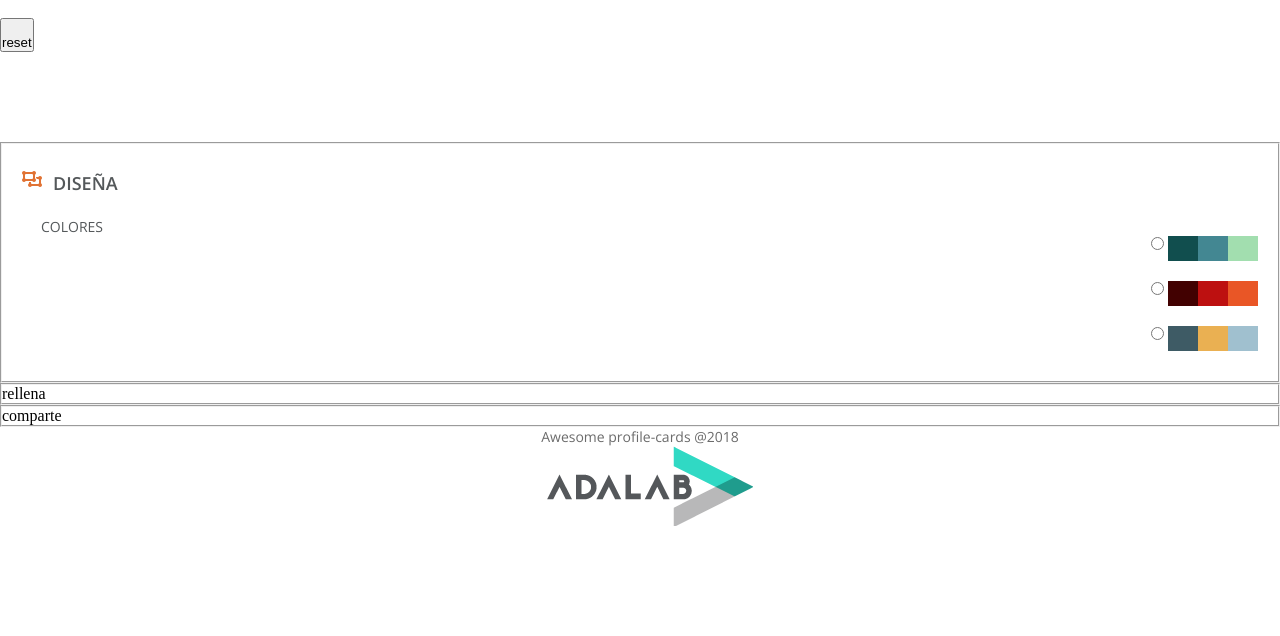
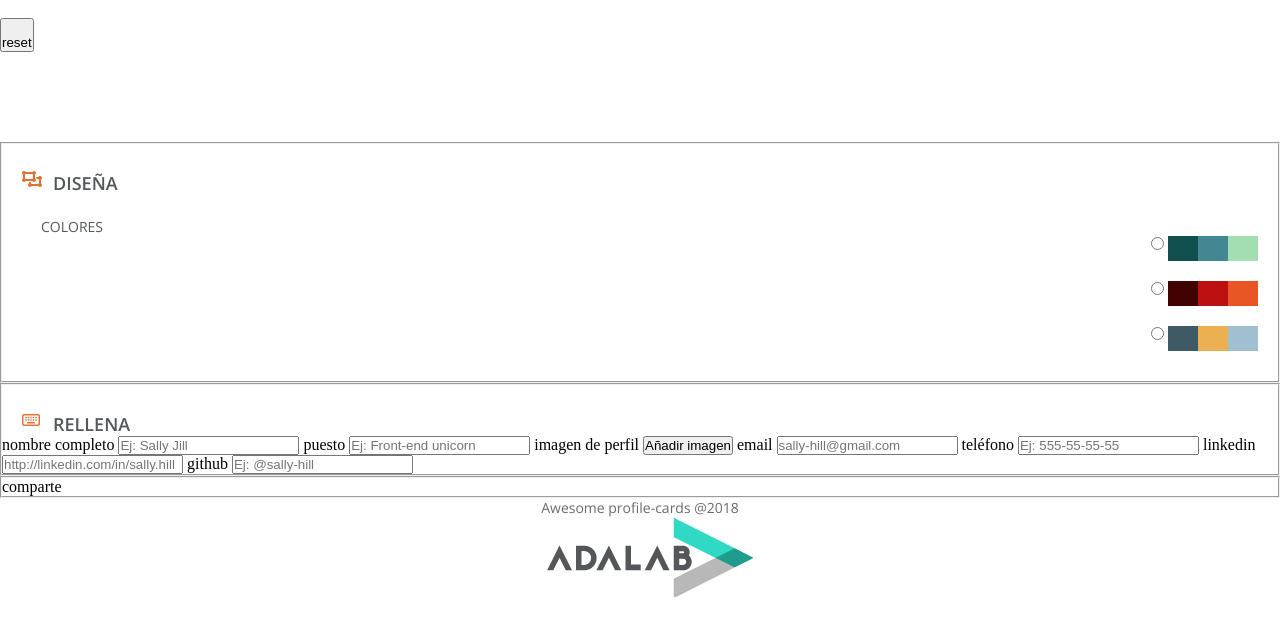
Before and after one commit to Adalab/project-promo-r-module-2-team-6, a website: page src/html/create.html in a window 1280 px wide. Drawn offline with nearby package versions, Linux system fonts and the light colour scheme; files that its build step writes are made by us from their sources; files whose address does not match are found by name.

Commit message:
add form fill

```diff
--- a/src/html/create.html
+++ b/src/html/create.html
@@ -9,8 +9,9 @@
     <link
         href="https://fonts.googleapis.com/css2?family=Merriweather:wght@900&family=Montserrat:wght@400;700&family=Open+Sans:wght@400;600&display=swap"
         rel="stylesheet">
+    <link rel="stylesheet" href="https://cdnjs.cloudflare.com/ajax/libs/font-awesome/6.2.0/css/all.min.css">
     <link rel="stylesheet" href="./assets/css/main.css" />
-    <link rel="stylesheet" href="https://cdnjs.cloudflare.com/ajax/libs/font-awesome/6.2.0/css/all.min.css">
+
 </head>
 
 <body>
--- a/src/html/partials/form-fill.html
+++ b/src/html/partials/form-fill.html
@@ -1 +1,26 @@
-<fieldset>rellena</fieldset>
+<fieldset>
+    <div class="firstContainer">
+        <p><i class="fa-regular fa-keyboard"></i></p>
+        <legend class="title">rellena</legend>
+    </div>
+    <label class="name" for="name">nombre completo</label>
+    <input type="text" id="name" class="inputName" placeholder="Ej: Sally Jill" />
+
+    <label class="job" for="job">puesto</label>
+    <input type="text" id="job" class="inputJob" placeholder="Ej: Front-end unicorn" />
+
+    <label class="img" for="img">imagen de perfil</label>
+    <input type="button" id="img" class="inputImg" value="Añadir imagen" />
+
+    <label class="email" for="email">email</label>
+    <input type="email" id="email" class="inputEmail" placeholder="sally-hill@gmail.com" />
+
+    <label class="tel" for="tel">teléfono</label>
+    <input type="tel" id="tel" class="inputTel" placeholder="Ej: 555-55-55-55" />
+
+    <label class="linkedin" for="linkedin">linkedin</label>
+    <input type="text" id="linkedin" class="inputLinkedin" placeholder="http://linkedin.com/in/sally.hill" />
+
+    <label class="git" for="git">github</label>
+    <input type="git" id="git" class="inputGit" placeholder="Ej: @sally-hill" />
+</fieldset>
--- /dev/null
+++ b/src/scss/layout/_form-fill.scss
@@ -0,0 +1,14 @@
+.firstContainer {
+  padding-left: 20px;
+  padding-top: 27px;
+  display: flex;
+  flex-direction: row;
+  gap: 10px;
+}
+
+.fa-regular,
+.fa-keyboard {
+  width: 21px;
+  height: 18px;
+  color: $mainOrange;
+}
--- a/src/scss/main.scss
+++ b/src/scss/main.scss
@@ -1,10 +1,11 @@
-@import 'core/reset';
-@import 'core/variables';
+@import "core/reset";
+@import "core/variables";
 
 //@import 'components/code';
 //@import 'components/links';
 //@import 'layout/page';
 //@import 'layout/header';
-@import 'layout/form-design';
-@import 'layout/footer';
-@import 'pages/index';
+@import "layout/form-design";
+@import "layout/form-fill";
+@import "layout/footer";
+@import "pages/index";
```
Also changed, not shown: src/html/index.html (+2 -1 lines), src/html/partials/form-design.html (+1 -0 lines).
